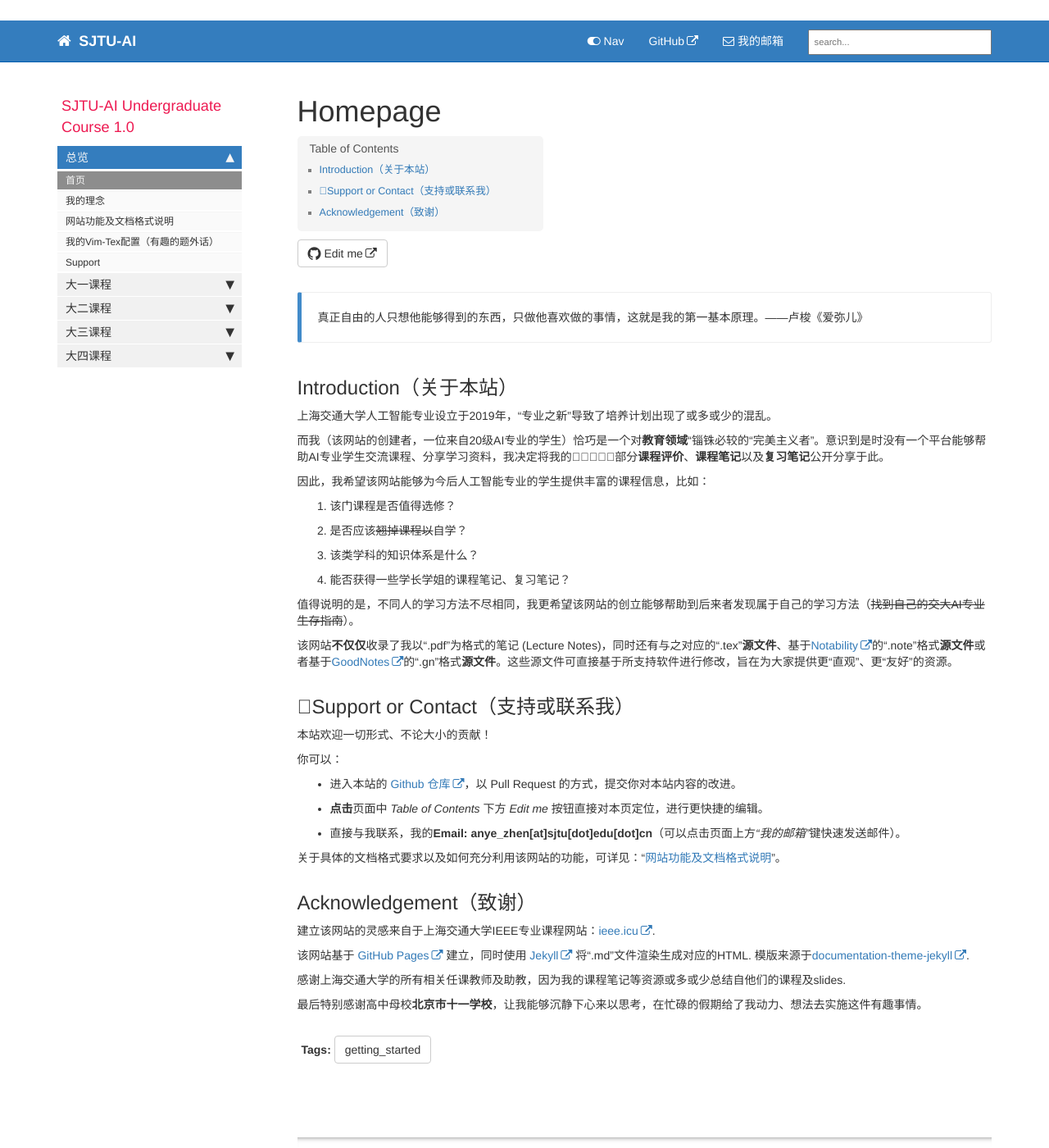
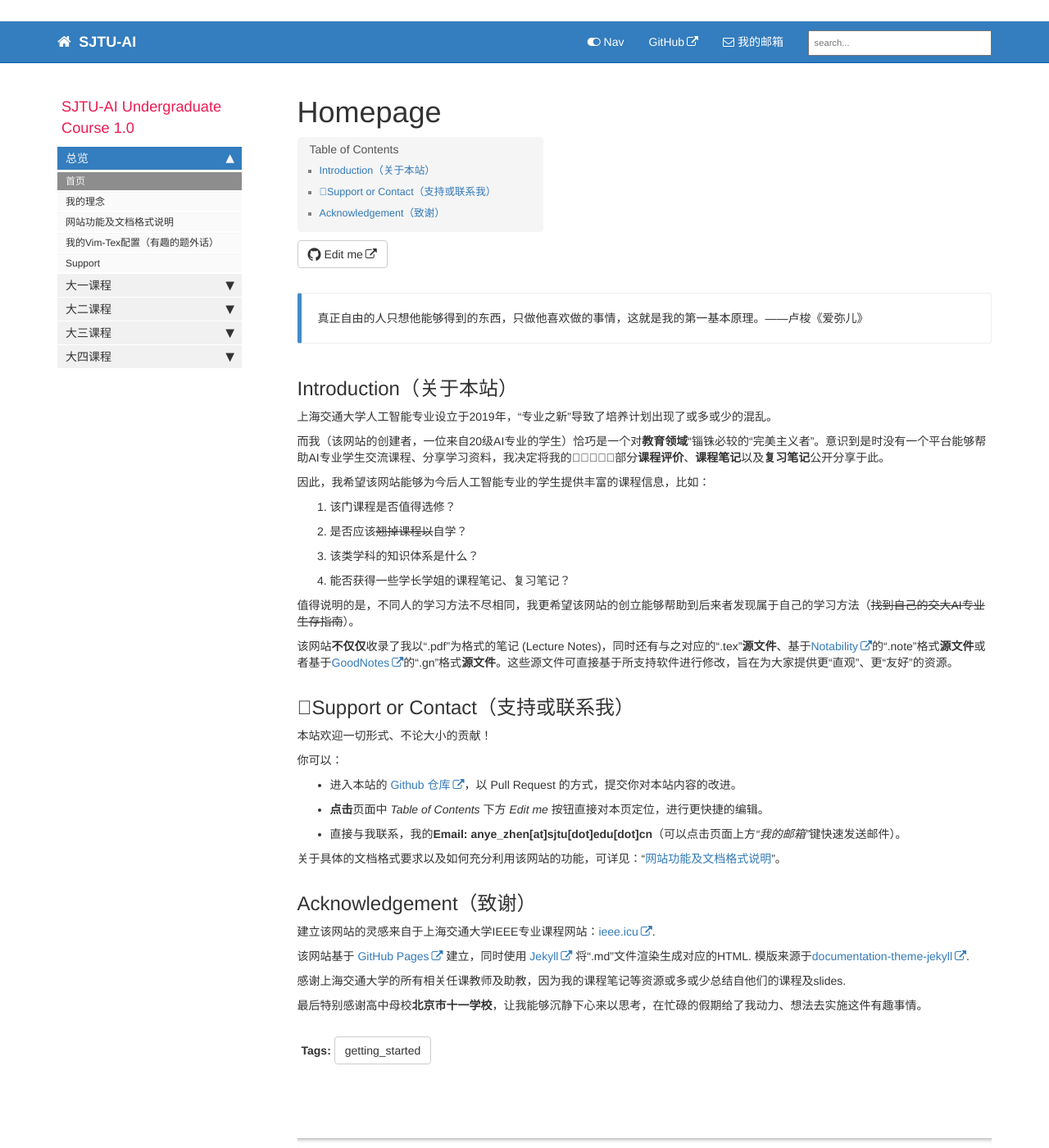
Before and after one commit to aisjtu/aisjtu.github.io, a Jekyll site: the page built from index.md, in a window 1280 px wide and 1400 px high. Shown: the whole window at 82% size. Built offline with Jekyll 4.4.1, drawn with Linux system fonts in a browser that asks for light colours; comment, search, counter and statistics services are not loaded.

Commit message:
Update customstyles.css

```diff
--- a/css/customstyles.css
+++ b/css/customstyles.css
@@ -2,6 +2,7 @@ body {
     font-size:14px;
 	/*line-height:25px;*/
 	padding:25px 0;
+	margin:1px 0;
 }
 
 .bs-callout {
```
